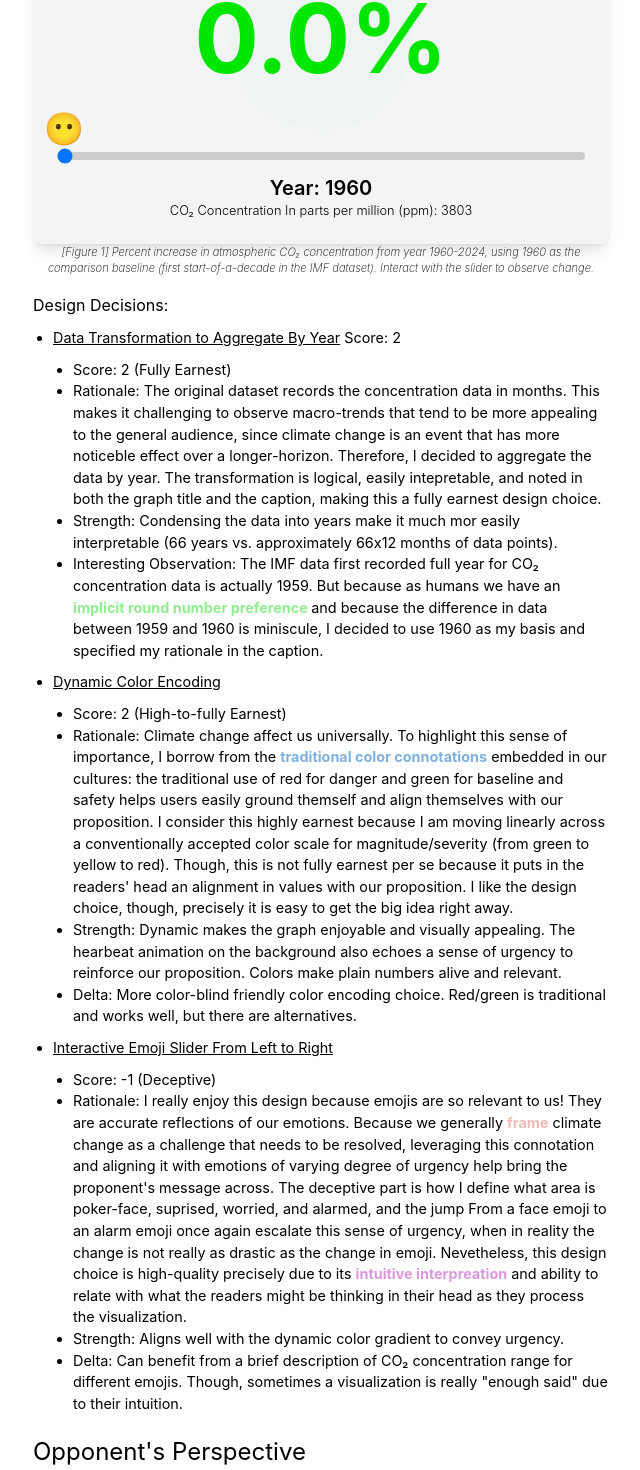
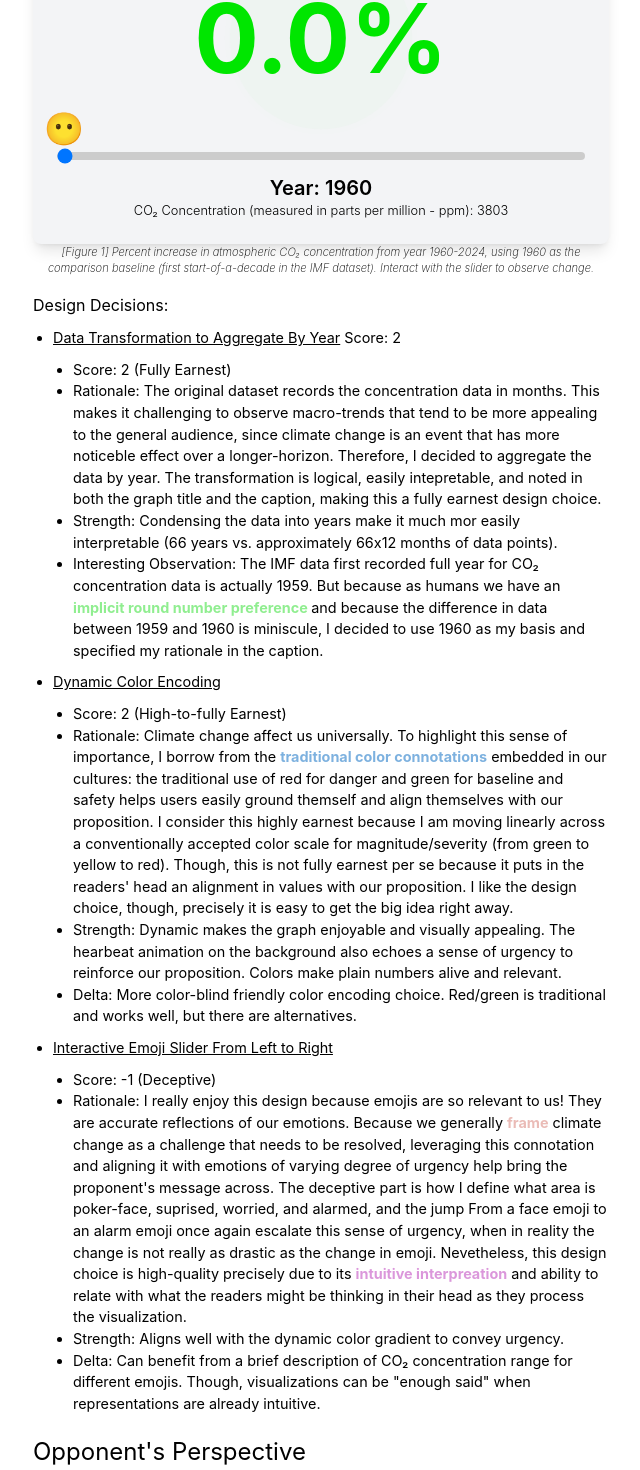
Before and after one commit to tylenode/vis-a4, a Next.js app: page / in a window 1280 px wide. Shown: the part 723-2193 px from the top of the page, without its empty margins (319-959 px from the left). Built offline with nearby package versions, Linux system fonts and the light colour scheme.

Commit message:
Finetuned the visualization

```diff
--- a/app/components/co2Slider.tsx
+++ b/app/components/co2Slider.tsx
@@ -27,10 +27,10 @@ const CO2Slider = () => {
   const getColor = (percent) => {
     let hue;
 
-    if (percent <= 33) {
+    if (percent <= 10) {
       // Green to Orange (only a little green at the beginning)
       hue = 120 - (percent * 90) / 33;  // From green (120) to orange (30)
-    } else if (percent <= 90) {
+    } else if (percent <= 30) {
       // Orange to Crimson Red (dominant transition)
       hue = 30 - ((percent - 33) * 30) / 57;  // From orange (30) to crimson red (around 350)
     } else {
@@ -104,7 +104,7 @@ const CO2Slider = () => {
           onChange={(e) => setYear(parseInt(e.target.value))}
           className="w-full"
           style={{
-            background: `linear-gradient(to right, #ff7f50 ${((year - baseYear) / (2024 - baseYear)) * 100}%, #ccc 0%)`,
+            background: `linear-gradient(to right,rgb(220, 78, 78) ${((year - baseYear) / (2024 - baseYear)) * 100}%, #ccc 0%)`,
             appearance: 'none',
             height: '8px',
             borderRadius: '4px',
@@ -129,7 +129,7 @@ const CO2Slider = () => {
         {/* Year Display */}
         <div className="black text-center mt-2 text-xl font-semibold">
           Year: {year}
-          <div className="subtext">CO₂ Concentration In parts per million (ppm): {data[year]}</div>
+          <div className="subtext">CO₂ Concentration (measured in parts per million - ppm): {data[year]}</div>
         </div>
       </div>
 
--- a/app/page.tsx
+++ b/app/page.tsx
@@ -107,7 +107,7 @@ export default function Page() {
                   Strength: Aligns well with the dynamic color gradient to convey urgency.
                 </li>
                 <li>
-                  Delta: Can benefit from a brief description of CO₂ concentration range for different emojis. Though, sometimes a visualization is really "enough said" due to their intuition.
+                  Delta: Can benefit from a brief description of CO₂ concentration range for different emojis. Though, visualizations can be "enough said" when representations are already intuitive.
                 </li>
               </ul>
             </li>
```
